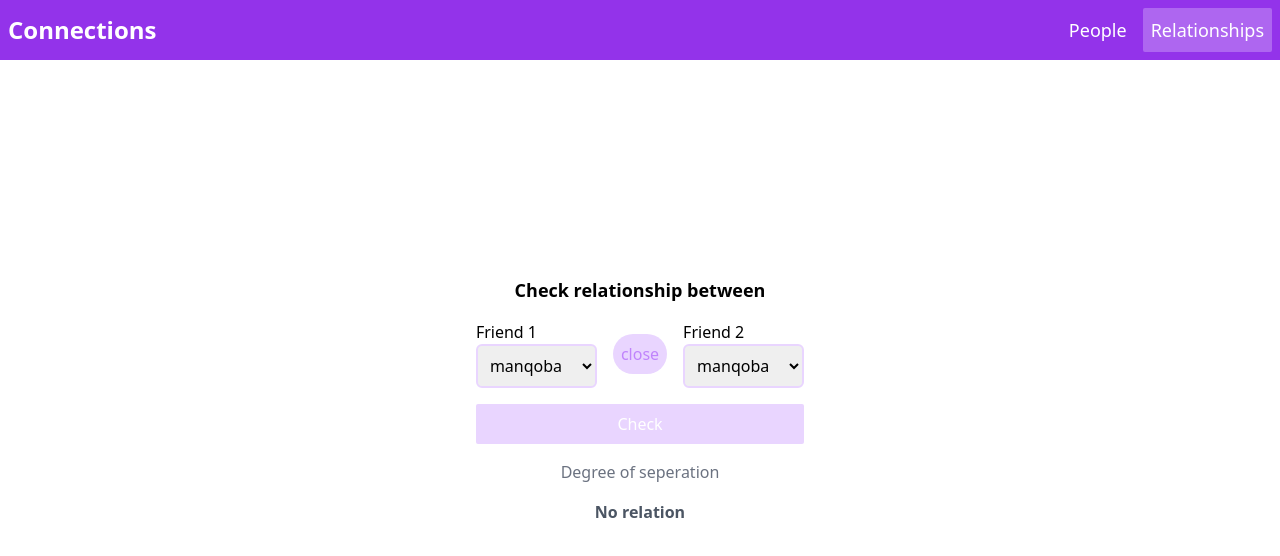
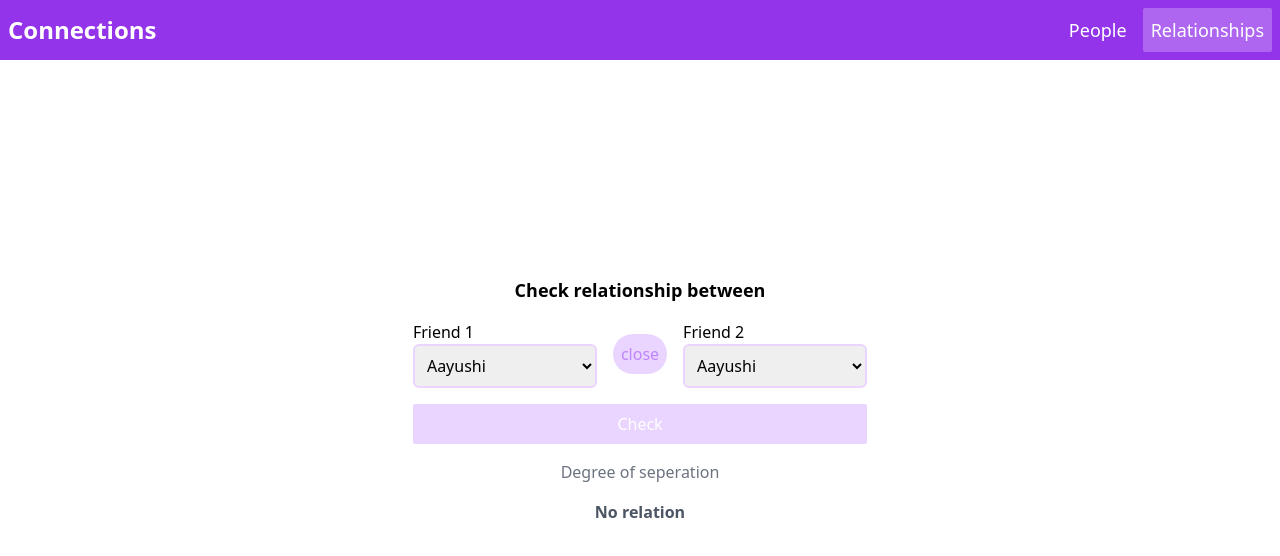
Before and after one commit to manqobasukati/assesment-interview-app, a Next.js app: page /relationships in a window 1280 px wide. Shown: the top 556 px of the page. Built offline with nearby package versions, Linux system fonts and the light colour scheme.

Commit message:
update friends list

```diff
--- a/algo.ts
+++ b/algo.ts
@@ -1,11 +1,5 @@
 import { Person as People } from './types/Person.model';
 
-const people: People = {
-  manqoba: ['emmanuel'],
-  gift: ['manqoba'],
-  emmanuel: ['gift'],
-  silwane: ['emmanuel'],
-};
 function checkFriendhip(person: People, name: string, target: string) {
   if (person[name]) {
     return person[name].includes(target);
@@ -14,11 +8,11 @@ function checkFriendhip(person: People, name: string, target: string) {
   return false;
 }
 
-function getAllKeyValues(object: Object) {
+export function getAllKeyValues(object: People) {
   const all = [];
 
   for (let i in object) {
-    const peops = people[i];
+    const peops = object[i];
     all.push(i);
     for (let j = 0; j <= peops.length - 1; j++) {
       all.push(peops[j]);
@@ -68,23 +62,37 @@ export function findRelationShip(
 
   const realObj = matchObject(JSON.parse(JSON.stringify(obj)), people);
 
+  for (let w in realObj) {
+    const places_found = [];
+    if (realObj[w].length === 0) {
+      for (let p in realObj) {
+        if (realObj[p].includes(w)) {
+          places_found.push(p);
+        }
+      }
+
+      realObj[w] = places_found;
+    }
+  }
+
+  console.log(realObj);
+
   const first = realObj[first_person];
-
+  //first degree of seperation
   if (first.includes(second_person)) {
     relationships = [first_person, second_person];
-    //relationships.push(first_person);
   } else {
     for (let i = 0; i <= first.length - 1; i++) {
       const second = find(realObj, first[i]);
-
+      //second degree of seperation
       if (second.includes(second_person)) {
         relationships[0] = first_person;
         relationships.push(first[i]);
         relationships[2] = second_person;
-
       } else {
         for (let j = 0; j <= second.length - 1; j++) {
           const third = find(realObj, second[j]);
+          //third degree of seperation
           if (third.includes(second_person)) {
             relationships[0] = first_person;
             relationships[1] = first[i];
@@ -93,12 +101,28 @@ export function findRelationShip(
           } else {
             for (let k = 0; k <= third.length - 1; k++) {
               const fourth = find(realObj, third[k]);
+              //fourth degree of seperation
               if (fourth.includes(second_person)) {
                 relationships[0] = first_person;
                 relationships[1] = second[i];
                 relationships[2] = third[j];
                 relationships.push(fourth[k]);
                 relationships[3] = second_person;
+              } else {
+                for (let x = 0; x <= fourth.length - 1; x++) {
+                  const fifth = find(realObj, fourth[x]);
+
+                  if (fifth.includes(second_person)) {
+                    relationships[0] = first_person;
+                    relationships[1] = second[i];
+                    relationships[2] = third[j];
+                    relationships[3] = fourth[k];
+                    relationships.push(fifth[x]);
+                    relationships[4] = second_person;
+                  } else {
+                    console.log('Could it be this');
+                  }
+                }
               }
             }
           }
--- a/pages/people.ts
+++ b/pages/people.ts
@@ -1,8 +1,8 @@
 import { Person } from '../types/Person.model';
 
 export let people: Person = {
-  manqoba: ['emmanuel'],
-  gift: ['manqoba'],
-  emmanuel: ['gift'],
-  silwane: ['emmanuel'],
+  Aayushi: ['Sameer'],
+  Bhaskar: ['Aayushi', 'Shanti Kumar Saha'],
+  'Kamalnath Sharma': ['Sameer'],
+  'Shanti Kumar Saha': ['Kamalnath Sharma'],
 };
--- a/pages/relationships/index.tsx
+++ b/pages/relationships/index.tsx
@@ -1,20 +1,20 @@
 import { NextPage } from 'next';
 import { useState } from 'react';
-import { findRelationShip } from '../../algo';
+import { findRelationShip, getAllKeyValues } from '../../algo';
 import Navigation from '../../components/navigation';
 import { people } from '../people';
 
 const Relationships: NextPage = () => {
-  const persons = Object.keys(people);
+  const persons = getAllKeyValues(people);
 
   const [firstPerson, setFirstPerson] = useState();
   const [secondPerson, setSecondPerson] = useState();
   const [degree, setDegree] = useState('');
 
   const handleButtonCheck = () => {
-    console.log('show', firstPerson, secondPerson);
     if (firstPerson && secondPerson) {
       const relationship = findRelationShip(people, firstPerson, secondPerson);
+      console.log(relationship)
       const st = relationship.join(' > ');
       setDegree(st);
     }
```
